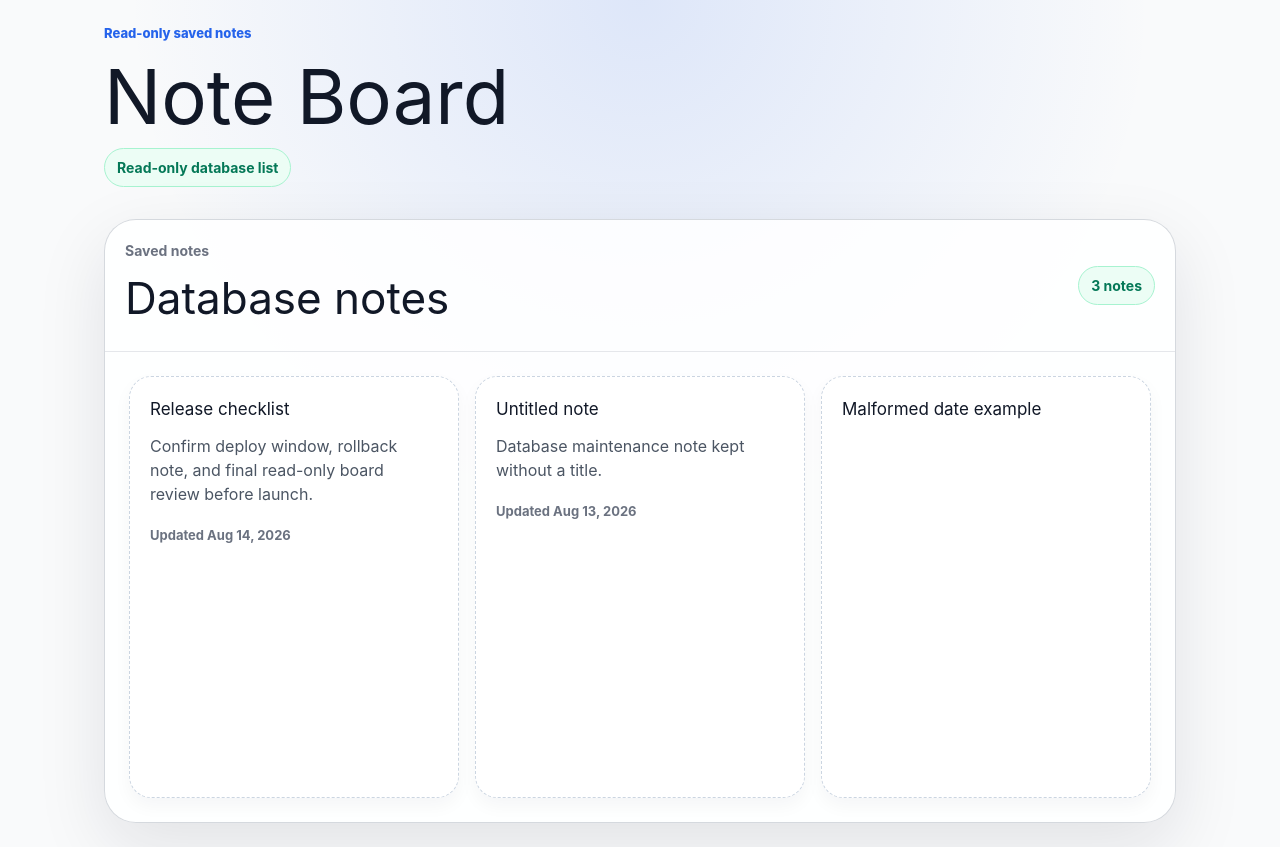
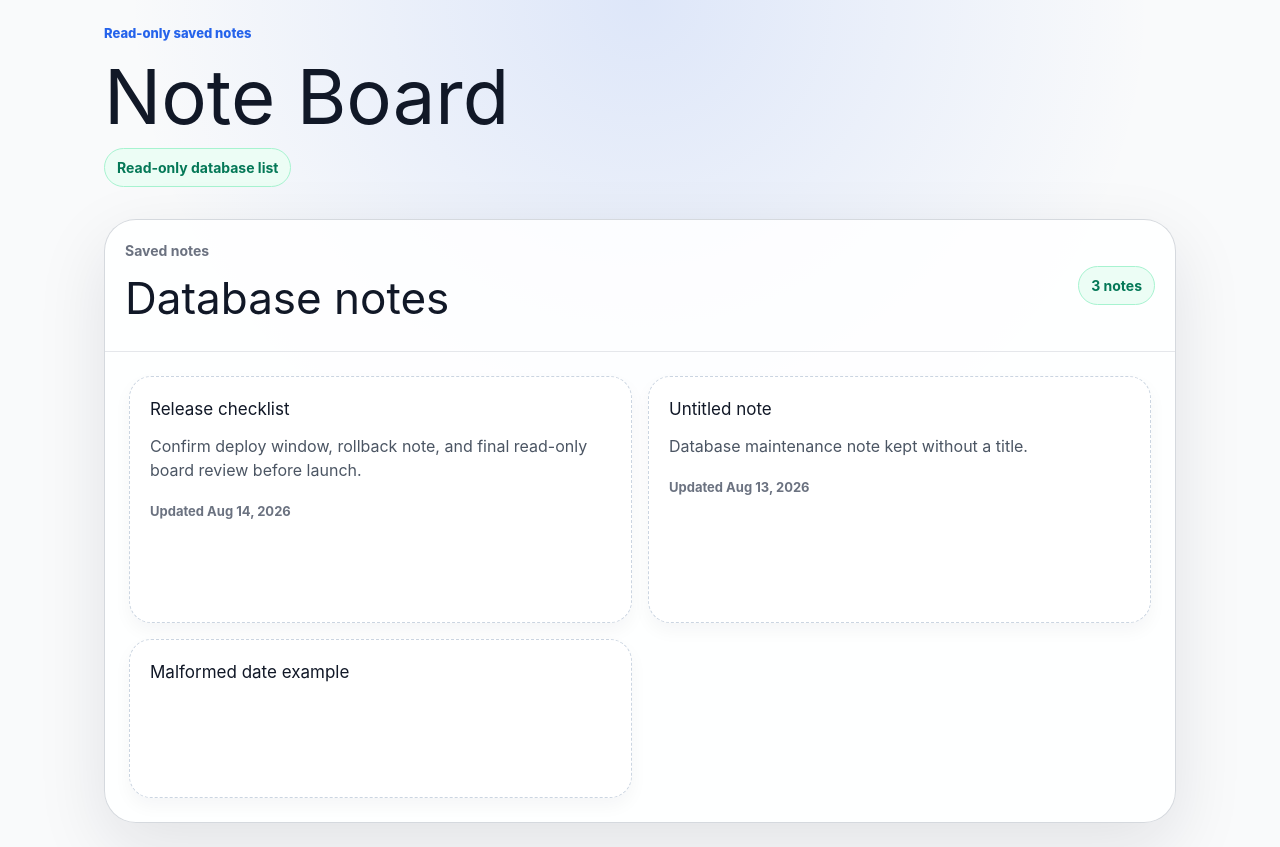
Before and after one commit to ThanhNV121097/project-7abe5c87, a Next.js app in the folder code/frontend/: page / in a window 1280 px wide. Built offline with nearby package versions, Linux system fonts and the light colour scheme.

Commit message:
fix(ui): remove remaining display notes css numeric literals

```diff
--- a/code/frontend/components/DisplaySavedNotes.module.css
+++ b/code/frontend/components/DisplaySavedNotes.module.css
@@ -47,6 +47,7 @@
   align-items: center;
   border-bottom: var(--border-width) solid var(--color-border-subtle);
   display: flex;
+  flex-wrap: wrap;
   gap: var(--space-4);
   justify-content: space-between;
   padding: var(--space-5);
@@ -79,7 +80,7 @@
 .body {
   display: grid;
   gap: var(--space-4);
-  grid-template-columns: repeat(3, minmax(var(--space-0), 1fr));
+  grid-template-columns: repeat(auto-fit, minmax(min(var(--space-98), 100%), 1fr));
   min-height: var(--space-118);
   padding: var(--space-6);
 }
@@ -205,11 +206,6 @@
 }
 
 @keyframes shine {
-  0% { background-position: var(--skeleton-shift-start) var(--space-0); }
-  100% { background-position: var(--skeleton-shift-end) var(--space-0); }
+  from { background-position: var(--skeleton-shift-start) var(--space-0); }
+  to { background-position: var(--skeleton-shift-end) var(--space-0); }
 }
-
-@media (max-width: 860px) {
-  .body { grid-template-columns: 1fr; }
-  .toolbar { align-items: flex-start; flex-direction: column; }
-}
```
